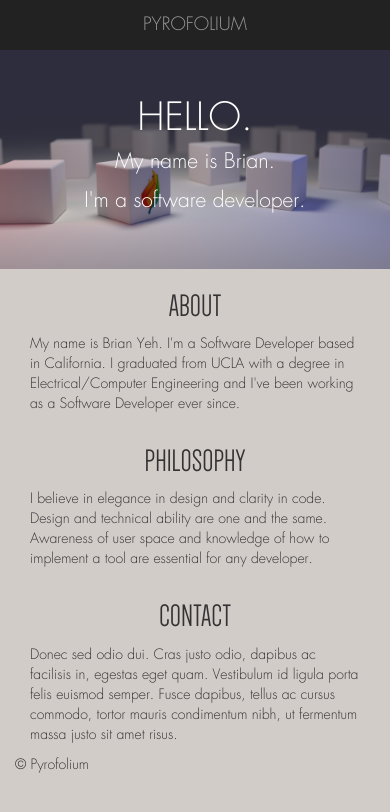
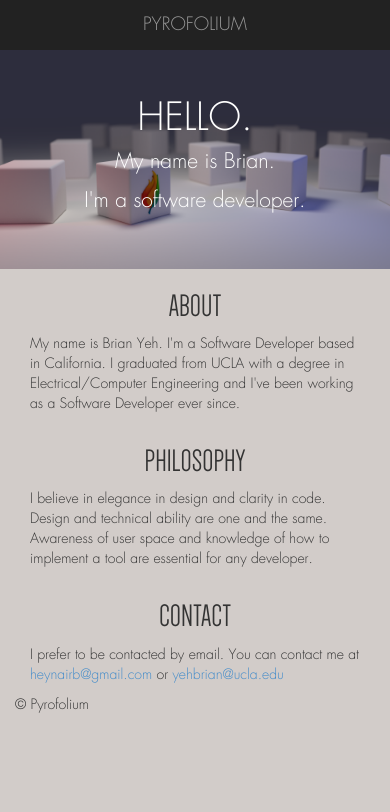
Before and after one commit to crimsonalucard/pyrofolium, a website: page mobile/app/index.html in a window 390 px wide. Drawn offline with nearby package versions, Linux system fonts and the light colour scheme.

Commit message:
Updated contact info on mobile site.

```diff
--- a/mobile/app/index.html
+++ b/mobile/app/index.html
@@ -136,7 +136,7 @@
      </div>
       <div class="col col-lg-4">
         <h2>CONTACT</h2>
-        <p>Donec sed odio dui. Cras justo odio, dapibus ac facilisis in, egestas eget quam. Vestibulum id ligula porta felis euismod semper. Fusce dapibus, tellus ac cursus commodo, tortor mauris condimentum nibh, ut fermentum massa justo sit amet risus.</p>
+        <p>I prefer to be contacted by email. You can contact me at <a href="mailto:heynairb@gmail.com">heynairb@gmail.com</a> or <a href="mailto:yehbrian@ucla.edu">yehbrian@ucla.edu</a></p>
       </div>
     </div>
 
```
